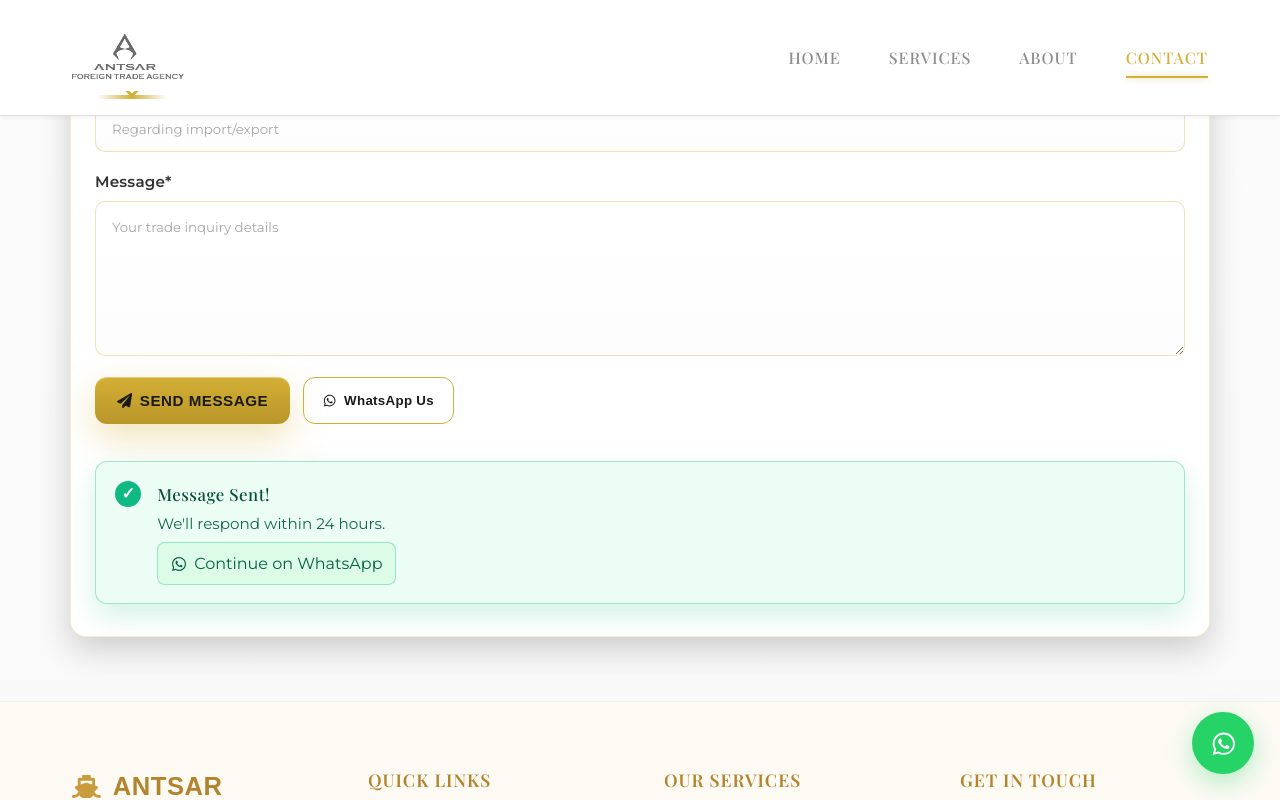
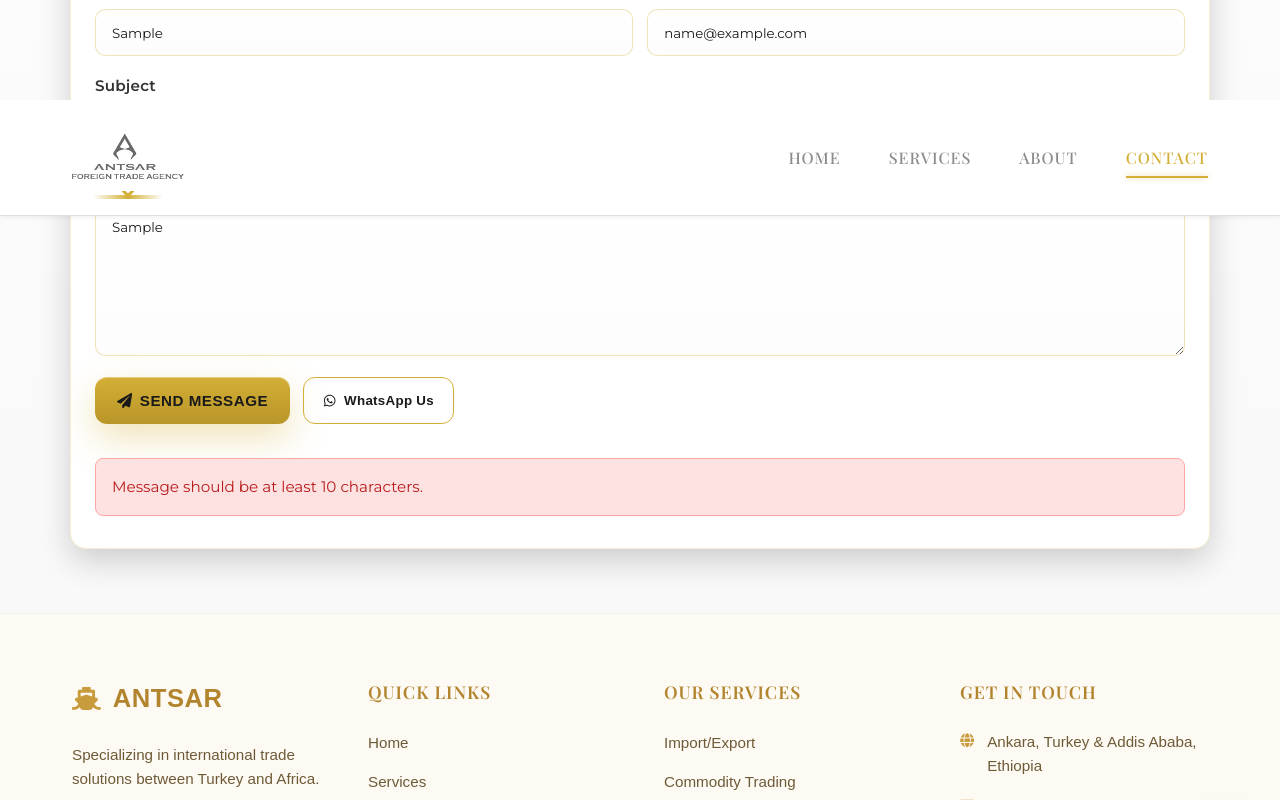
Before and after one commit to Ramykaz/antsar-trade, a React (Vite) app: page /contact in a window 1280 px wide. Both pictures are taken after typing "Sample", "name@example.com", "Sample", "Sample" into the empty fields and a click on the button "SEND MESSAGE". Shown: the part 843-1643 px from the top of the page. Built offline with nearby package versions, Linux system fonts and the light colour scheme.

Commit message:
Fix deployment errors

```diff
--- a/src/App.tsx
+++ b/src/App.tsx
@@ -1,6 +1,6 @@
 import { BrowserRouter as Router, Routes, Route } from 'react-router-dom';
-import Navbar from './Components/Navbar';
-import Footer from './Components/Footer';
+import Navbar from './components/Navbar';
+import Footer from './components/Footer';
 import Home from './pages/Home';
 import About from './pages/About';
 import Services from './pages/Services';
--- a/src/Components/Footer.tsx
+++ b/src/Components/Footer.tsx
@@ -1,4 +1,3 @@
-import React from 'react';
 import { FaLinkedin, FaTwitter, FaInstagram, FaShip, FaGlobe, FaPhone, FaEnvelope } from 'react-icons/fa';
 import styles from './Footer.module.css';
 
@@ -8,6 +7,7 @@ const Footer = () => {
       <div className={styles.footerTop}>
         <div className={styles.container}>
           <div className={styles.footerGrid}>
+
             {/* Company Info */}
             <div className={styles.footerColumn}>
               <div className={styles.logoContainer}>
@@ -15,7 +15,7 @@ const Footer = () => {
                 <span className={styles.logoText}>ANTSAR</span>
               </div>
               <p className={styles.companyDescription}>
-                Specializing in international trade solutions between Turkey and Africa
+                Specializing in international trade solutions between Turkey and Africa.
               </p>
               <div className={styles.socialLinks}>
                 <a href="#" aria-label="LinkedIn"><FaLinkedin /></a>
@@ -64,6 +64,7 @@ const Footer = () => {
                 </li>
               </ul>
             </div>
+
           </div>
         </div>
       </div>
--- a/src/Components/Navbar.module.css
+++ b/src/Components/Navbar.module.css
@@ -1,3 +1,17 @@
+:root {
+  --white: #fff;
+  --black: #000;
+  --gray-2: #ddd;
+  --gray-3: #555;
+  --gold: #d4af37;
+  --font-heading: 'Arial', sans-serif;
+  --space-sm: 0.5rem;
+  --space-md: 1rem;
+  --space-lg: 1.5rem;
+  --space-xl: 2rem;
+}
+
+/* Navbar container */
 .navbar {
   background: var(--white);
   padding: var(--space-md) 0;
@@ -17,20 +31,13 @@
   align-items: center;
 }
 
+/* Logo section */
 .logoLink {
   display: flex;
   align-items: center;
   gap: var(--space-sm);
   position: relative;
-  padding-top: 15px; /* space for arrow */
-}
-
-.logoLink {
-  display: flex;
-  align-items: center;
-  gap: var(--space-sm);
-  position: relative;
-  padding-bottom: 8px; /* space for underline */
+  padding: 15px 0 8px; /* top + bottom spacing */
 }
 
 .logoLink::after {
@@ -41,7 +48,7 @@
   transform: translateX(-50%);
   width: 70px;
   height: 4px;
-  background: linear-gradient(90deg, transparent, #d4af37, transparent);
+  background: linear-gradient(90deg, transparent, var(--gold), transparent);
   border-radius: 2px;
 }
 
@@ -53,10 +60,8 @@
   transform: translateX(-50%) rotate(45deg);
   width: 10px;
   height: 10px;
-  border-bottom: 3px solid #d4af37;
-  border-right: 3px solid #d4af37;
-  background: transparent;
-  border-radius: 0;
+  border-bottom: 3px solid var(--gold);
+  border-right: 3px solid var(--gold);
 }
 
 .logo {
@@ -73,6 +78,7 @@
   letter-spacing: 1px;
 }
 
+/* Desktop menu */
 .desktopMenu {
   display: flex;
   gap: var(--space-xl);
@@ -88,15 +94,16 @@
   position: relative;
   padding: var(--space-sm) 0;
   transition: color 0.3s ease, transform 0.2s ease;
+  cursor: pointer;
 }
 
 .navLink:hover {
-  color: #d4af37; /* Gold on hover */
+  color: var(--gold);
   transform: translateY(-1px);
 }
 
 .navLink.active {
-  color: #d4af37; /* Gold for active link */
+  color: var(--gold);
 }
 
 .navLink.active::after {
@@ -106,25 +113,27 @@
   left: 0;
   width: 100%;
   height: 2px;
-  background: #d4af37; /* Gold underline */
+  background: var(--gold);
   box-shadow: 0 0 6px rgba(212, 175, 55, 0.6);
 }
 
+/* Mobile menu button */
 .mobileMenuButton {
   display: none;
   background: none;
   border: none;
   color: var(--black);
-  font-size: 1.5rem;
+  font-size: 1.8rem;
   cursor: pointer;
   z-index: 1001;
   transition: color 0.3s ease;
 }
 
 .mobileMenuButton:hover {
-  color: #d4af37;
+  color: var(--gold);
 }
 
+/* Mobile menu overlay */
 .mobileMenu {
   position: fixed;
   top: 0;
@@ -140,12 +149,14 @@
   z-index: 1000;
   opacity: 0;
   pointer-events: none;
-  transition: opacity 0.3s ease;
+  transform: translateY(-10px);
+  transition: opacity 0.3s ease, transform 0.3s ease;
 }
 
 .mobileMenu.open {
   opacity: 1;
   pointer-events: all;
+  transform: translateY(0);
 }
 
 .mobileNavLink {
@@ -155,13 +166,15 @@
   text-transform: uppercase;
   letter-spacing: 1px;
   transition: color 0.3s ease, transform 0.2s ease;
+  cursor: pointer;
 }
 
 .mobileNavLink:hover {
-  color: #d4af37;
+  color: var(--gold);
   transform: translateY(-2px);
 }
 
+/* Responsive */
 @media (max-width: 768px) {
   .desktopMenu {
     display: none;
--- a/src/Components/Navbar.tsx
+++ b/src/Components/Navbar.tsx
@@ -1,7 +1,7 @@
-import React, { useState } from 'react';
+import { useState } from 'react';
 import { Link, useLocation } from 'react-router-dom';
 import { FaBars, FaTimes } from 'react-icons/fa';
-import logo from '../assets/logo.jpg'; // Your black and white logo
+import logo from '../assets/logo.jpg';
 import styles from './Navbar.module.css';
 
 const Navbar = () => {
@@ -21,20 +21,17 @@ const Navbar = () => {
         {/* Logo */}
         <Link to="/" className={styles.logoLink}>
           <img src={logo} alt="ANTSAR Logo" className={styles.logo} />
-          <span className={styles.logoText}></span>
         </Link>
 
-        {/* Desktop Navigation */}
+        {/* Desktop Menu */}
         <div className={styles.desktopMenu}>
-          {navItems.map((item) => (
+          {navItems.map(({ path, name }) => (
             <Link
-              key={item.path}
-              to={item.path}
-              className={`${styles.navLink} ${
-                location.pathname === item.path ? styles.active : ''
-              }`}
+              key={path}
+              to={path}
+              className={`${styles.navLink} ${location.pathname === path ? styles.active : ''}`}
             >
-              {item.name}
+              {name}
             </Link>
           ))}
         </div>
@@ -42,24 +39,22 @@ const Navbar = () => {
         {/* Mobile Menu Button */}
         <button
           className={styles.mobileMenuButton}
-          onClick={() => setIsOpen(!isOpen)}
+          onClick={() => setIsOpen((prev) => !prev)}
           aria-label="Toggle navigation"
         >
           {isOpen ? <FaTimes /> : <FaBars />}
         </button>
 
-        {/* Mobile Navigation */}
+        {/* Mobile Menu */}
         <div className={`${styles.mobileMenu} ${isOpen ? styles.open : ''}`}>
-          {navItems.map((item) => (
+          {navItems.map(({ path, name }) => (
             <Link
-              key={item.path}
-              to={item.path}
-              className={`${styles.mobileNavLink} ${
-                location.pathname === item.path ? styles.active : ''
-              }`}
+              key={path}
+              to={path}
+              className={`${styles.mobileNavLink} ${location.pathname === path ? styles.active : ''}`}
               onClick={() => setIsOpen(false)}
             >
-              {item.name}
+              {name}
             </Link>
           ))}
         </div>
@@ -68,5 +63,4 @@ const Navbar = () => {
   );
 };
 
-
 export default Navbar;
--- /dev/null
+++ b/src/declarations.d.ts
@@ -0,0 +1,2 @@
+declare module '*.module.css';
+declare module '*.jpg';
--- a/src/pages/Contact.tsx
+++ b/src/pages/Contact.tsx
@@ -1,15 +1,19 @@
-import React, { useEffect, useMemo, useRef, useState } from 'react';
+import { useEffect, useMemo, useRef, useState } from 'react';
+import type { ChangeEvent, KeyboardEvent, FormEvent } from 'react';
 import { FaWhatsapp, FaEnvelope, FaPhone, FaPaperPlane } from 'react-icons/fa';
-import emailjs from '@emailjs/browser';
 import styles from './Contact.module.css';
 
+// If you don't have a *.jpg module declaration, keep this ts-ignore.
+// Better: add in src/declarations.d.ts: `declare module '*.jpg';`
 // @ts-ignore
 import contactHero from '../assets/contact-hero.jpg';
 
-// EmailJS Configuration
-const EMAILJS_SERVICE_ID = 'YOUR_SERVICE_ID';
-const EMAILJS_TEMPLATE_ID = 'YOUR_TEMPLATE_ID';
-const EMAILJS_PUBLIC_KEY = 'YOUR_PUBLIC_KEY';
+type FormState = {
+  name: string;
+  email: string;
+  subject: string;
+  message: string;
+};
 
 // Contact Info
 const COMPANY_NAME = 'ANTSAR Foreign Trade';
@@ -19,15 +23,9 @@ const PHONE_DISPLAY = '+905056780600';
 const WA_NUMBER = '905056780600';
 const WA_BASE_URL = `https://wa.me/${WA_NUMBER}`;
 
-type FormState = {
-  name: string;
-  email: string;
-  subject: string;
-  message: string;
-};
+function Contact(): JSX.Element {
+  const formRef = useRef<HTMLFormElement>(null);
 
-const Contact: React.FC = () => {
-  const formRef = useRef<HTMLFormElement>(null);
   const [isSubmitting, setIsSubmitting] = useState(false);
   const [submitSuccess, setSubmitSuccess] = useState(false);
   const [submitError, setSubmitError] = useState<string | null>(null);
@@ -38,11 +36,7 @@ const Contact: React.FC = () => {
     message: '',
   });
 
-  // Initialize EmailJS
-  useEffect(() => {
-    emailjs.init(EMAILJS_PUBLIC_KEY);
-  }, []);
-
+  // Prefill message for WhatsApp
   const waPrefill = useMemo(() => {
     const lines = [
       `Hello ${COMPANY_NAME},`,
@@ -50,31 +44,31 @@ const Contact: React.FC = () => {
       formData.subject && `Subject: ${formData.subject}`,
       formData.message && `Message: ${formData.message}`,
       formData.email && `Reply to: ${formData.email}`,
-    ].filter(Boolean).join('\n');
+    ]
+      .filter(Boolean)
+      .join('\n');
 
-    return `${WA_BASE_URL}?text=${encodeURIComponent(lines || 'Hello, I need information about your services.')}`;
+    return `${WA_BASE_URL}?text=${encodeURIComponent(
+      lines || 'Hello, I need information about your services.'
+    )}`;
   }, [formData]);
 
+  // Auto-hide success after a few seconds
   useEffect(() => {
-    if (submitSuccess) {
-      const timer = setTimeout(() => setSubmitSuccess(false), 4000);
-      return () => clearTimeout(timer);
-    }
+    if (!submitSuccess) return;
+    const timer = setTimeout(() => setSubmitSuccess(false), 4000);
+    return () => clearTimeout(timer);
   }, [submitSuccess]);
 
-  const handleChange = (
-    e: React.ChangeEvent<HTMLInputElement | HTMLTextAreaElement>
-  ) => {
+  const handleChange = (e: ChangeEvent<HTMLInputElement | HTMLTextAreaElement>) => {
     const { name, value } = e.target;
     setFormData(prev => ({ ...prev, [name]: value }));
-    submitError && setSubmitError(null);
+    if (submitError) setSubmitError(null);
   };
 
-  const handleKeyDown = (e: React.KeyboardEvent<HTMLTextAreaElement>) => {
+  const handleKeyDown = (e: KeyboardEvent<HTMLTextAreaElement>) => {
     if ((e.metaKey || e.ctrlKey) && e.key === 'Enter') {
-      formRef.current?.dispatchEvent(
-        new Event('submit', { cancelable: true, bubbles: true })
-      );
+      formRef.current?.dispatchEvent(new Event('submit', { cancelable: true, bubbles: true }));
     }
   };
 
@@ -82,26 +76,36 @@ const Contact: React.FC = () => {
     window.open(waPrefill, '_blank', 'noopener,noreferrer');
   };
 
-  const handleSubmit = async (e: React.FormEvent) => {
+  const validateForm = () => {
+    if (!formData.name || !formData.email || !formData.message) {
+      setSubmitError('Please fill all required fields.');
+      return false;
+    }
+    if (!/\S+@\S+\.\S+/.test(formData.email)) {
+      setSubmitError('Please enter a valid email address.');
+      return false;
+    }
+    if (formData.message.trim().length < 10) {
+      setSubmitError('Message should be at least 10 characters.');
+      return false;
+    }
+    return true;
+  };
+
+  // No EmailJS: we just validate and show success (or suggest WhatsApp)
+  const handleSubmit = async (e: FormEvent<HTMLFormElement>) => {
     e.preventDefault();
-    setIsSubmitting(true);
     setSubmitError(null);
 
+    if (!validateForm()) return;
+
+    setIsSubmitting(true);
     try {
-      if (!formRef.current) throw new Error('Form reference not found');
-
-      await emailjs.sendForm(
-        EMAILJS_SERVICE_ID,
-        EMAILJS_TEMPLATE_ID,
-        formRef.current,
-        EMAILJS_PUBLIC_KEY
-      );
-
+      // Simulate a successful send (no external service)
       setSubmitSuccess(true);
-      formRef.current.reset();
+      formRef.current?.reset();
       setFormData({ name: '', email: '', subject: '', message: '' });
-    } catch (error) {
-      console.error('Email sending failed:', error);
+    } catch (err) {
       setSubmitError('Failed to send message. Please try WhatsApp for immediate assistance.');
     } finally {
       setIsSubmitting(false);
@@ -113,7 +117,7 @@ const Contact: React.FC = () => {
       <section className={styles.hero} aria-label="Contact hero">
         <img
           src={contactHero}
-          alt=""
+          alt="Contact our international trade experts"
           className={styles.heroImage}
           loading="eager"
           decoding="async"
@@ -122,12 +126,10 @@ const Contact: React.FC = () => {
 
         <div className={styles.heroContent}>
           <h1>Connect With Us</h1>
-          <p>
-            Our team is ready to assist with your international trade inquiries.
-          </p>
+          <p>Our team is ready to assist with your international trade inquiries.</p>
 
           <div className={styles.quickLinks} role="group" aria-label="Quick contact links">
-            <a className={styles.quickLink} href={`mailto:${EMAIL}`} aria-label="Email us">
+            <a className={styles.quickLink && styles.quickLink} href={`mailto:${EMAIL}`} aria-label="Email us">
               <FaEnvelope /> {EMAIL}
             </a>
             <a className={styles.quickLink} href={`tel:${PHONE_E164}`} aria-label="Call us">
@@ -204,12 +206,12 @@ const Contact: React.FC = () => {
               </div>
 
               <div className={styles.formActions}>
-                <button
-                  type="submit"
-                  className={styles.submitButton}
-                  disabled={isSubmitting}
-                >
-                  {isSubmitting ? 'Sending...' : <><FaPaperPlane /> Send Message</>}
+                <button type="submit" className={styles.submitButton} disabled={isSubmitting}>
+                  {isSubmitting ? 'Sending...' : (
+                    <>
+                      <FaPaperPlane /> Send Message
+                    </>
+                  )}
                 </button>
                 <button
                   type="button"
@@ -221,13 +223,13 @@ const Contact: React.FC = () => {
               </div>
 
               {submitError && (
-                <div className={styles.errorMessage} role="alert">
+                <div className={styles.errorMessage} role="alert" aria-live="polite">
                   {submitError}
                 </div>
               )}
 
               {submitSuccess && (
-                <div className={styles.successMessage} role="status">
+                <div className={styles.successMessage} role="status" aria-live="polite">
                   <div className={styles.successIcon}>✓</div>
                   <div>
                     <h4>Message Sent!</h4>
@@ -255,6 +257,6 @@ const Contact: React.FC = () => {
       </a>
     </div>
   );
-};
+}
 
 export default Contact;
--- a/src/pages/Home.tsx
+++ b/src/pages/Home.tsx
@@ -1,24 +1,40 @@
+// pages/Home.tsx
 import React from 'react';
 import { Link } from 'react-router-dom';
 import styles from './Home.module.css';
-import { FiGlobe, FiTrendingUp, FiShield, FiCompass, FiBox, FiShoppingBag, FiCoffee, FiHome } from 'react-icons/fi';
+import {
+  FiGlobe,
+  FiTrendingUp,
+  FiShield,
+  FiCompass,
+  FiBox,
+  FiShoppingBag,
+  FiCoffee,
+  FiHome
+} from 'react-icons/fi';
 import heroImage from '../assets/hero-image.jpg';
 
-const industries = [
+interface CardItem {
+  title: string;
+  icon: React.ReactNode;
+  description: string;
+}
+
+const industries: CardItem[] = [
   { title: "Agriculture", icon: <FiCoffee />, description: "Premium sourcing of coffee, spices, and agricultural commodities" },
   { title: "Construction", icon: <FiHome />, description: "Building materials and industrial supplies" },
   { title: "Textiles", icon: <FiShoppingBag />, description: "Quality garment manufacturing connections" },
   { title: "Commodities", icon: <FiBox />, description: "Bulk trading with transparent pricing" }
 ];
 
-const services = [
+const services: CardItem[] = [
   { title: "Market Entry", icon: <FiGlobe />, description: "Strategic guidance for expanding into new territories" },
   { title: "Commodity Trading", icon: <FiTrendingUp />, description: "Reliable sourcing and distribution networks" },
   { title: "Risk Management", icon: <FiShield />, description: "Protecting your interests in volatile markets" },
   { title: "Logistics Strategy", icon: <FiCompass />, description: "Optimized supply chain solutions" }
 ];
 
-const Home = () => {
+const Home: React.FC = () => {
   return (
     <div className={styles.home}>
       {/* Hero Section */}
@@ -26,7 +42,9 @@ const Home = () => {
         <img src={heroImage} alt="Global Trade" className={styles.heroImage} />
         <div className={styles.heroOverlay}></div>
         <div className={styles.heroContent}>
-          <h1 className={styles.logo}>Antsar <span>Foreign Trade Agency</span></h1>
+          <h1 className={styles.logo}>
+            Antsar <span>Foreign Trade Agency</span>
+          </h1>
           <p className={styles.tagline}>Where Precision Meets Global Opportunity</p>
           <div className={styles.ctaGroup}>
             <Link to="/services" className={styles.primaryCta}>Explore Services</Link>
@@ -35,15 +53,15 @@ const Home = () => {
         </div>
       </section>
 
-      {/* Services */}
+      {/* Services Section */}
       <section className={styles.section}>
         <div className={styles.sectionHeader}>
           <h2>Tailored Trade Solutions</h2>
           <p>Comprehensive services for seamless cross-border commerce</p>
         </div>
         <div className={styles.grid}>
-          {services.map((service, i) => (
-            <div key={i} className={styles.card}>
+          {services.map((service, index) => (
+            <div key={index} className={styles.card}>
               <div className={styles.iconWrapper}>{service.icon}</div>
               <h3>{service.title}</h3>
               <p>{service.description}</p>
@@ -52,15 +70,15 @@ const Home = () => {
         </div>
       </section>
 
-      {/* Industries */}
+      {/* Industries Section */}
       <section className={`${styles.section} ${styles.altSection}`}>
         <div className={styles.sectionHeader}>
           <h2>Industry Expertise</h2>
           <p>Sectors where we deliver exceptional results</p>
         </div>
         <div className={styles.grid}>
-          {industries.map((industry, i) => (
-            <div key={i} className={styles.card}>
+          {industries.map((industry, index) => (
+            <div key={index} className={styles.card}>
               <div className={styles.iconWrapper}>{industry.icon}</div>
               <h3>{industry.title}</h3>
               <p>{industry.description}</p>
```
